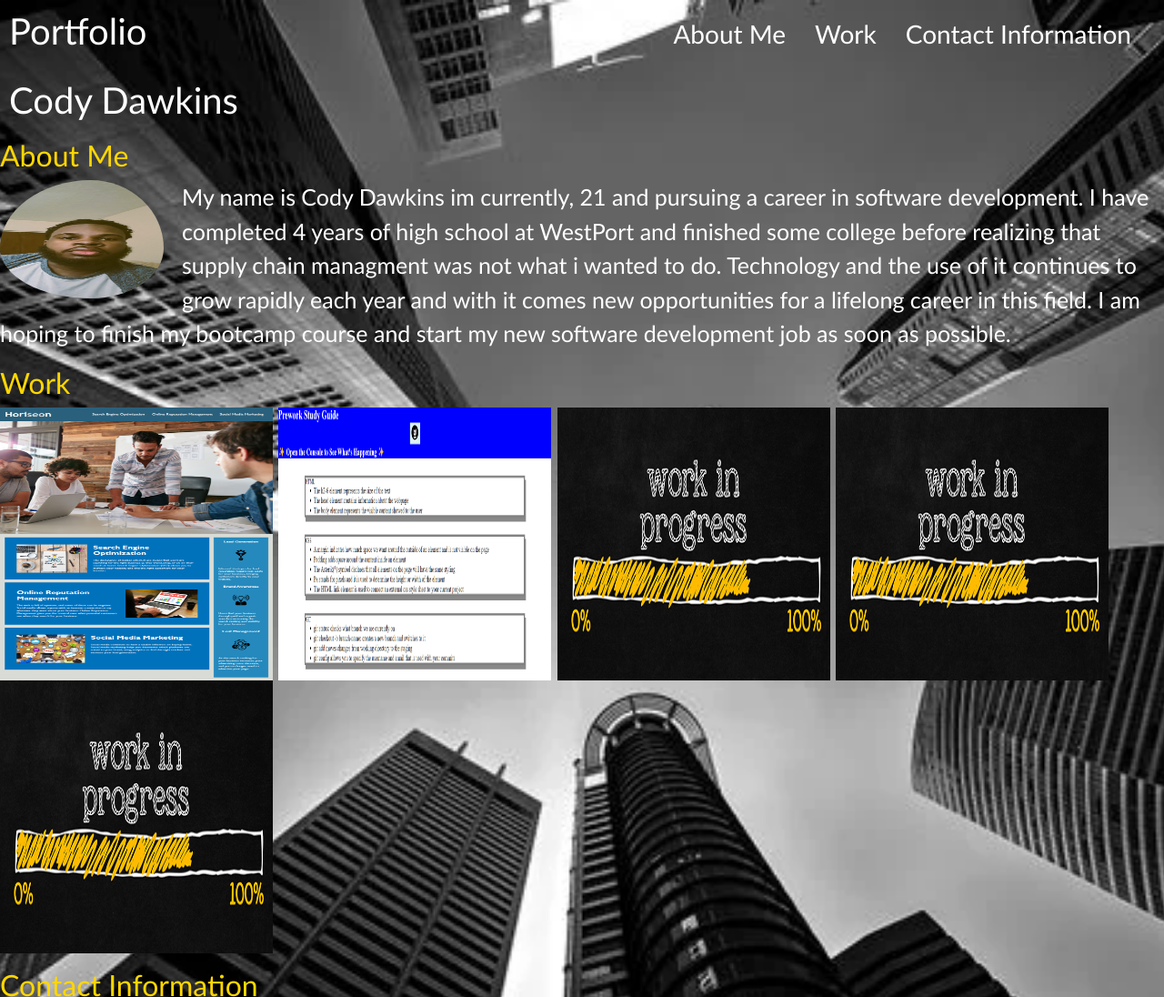
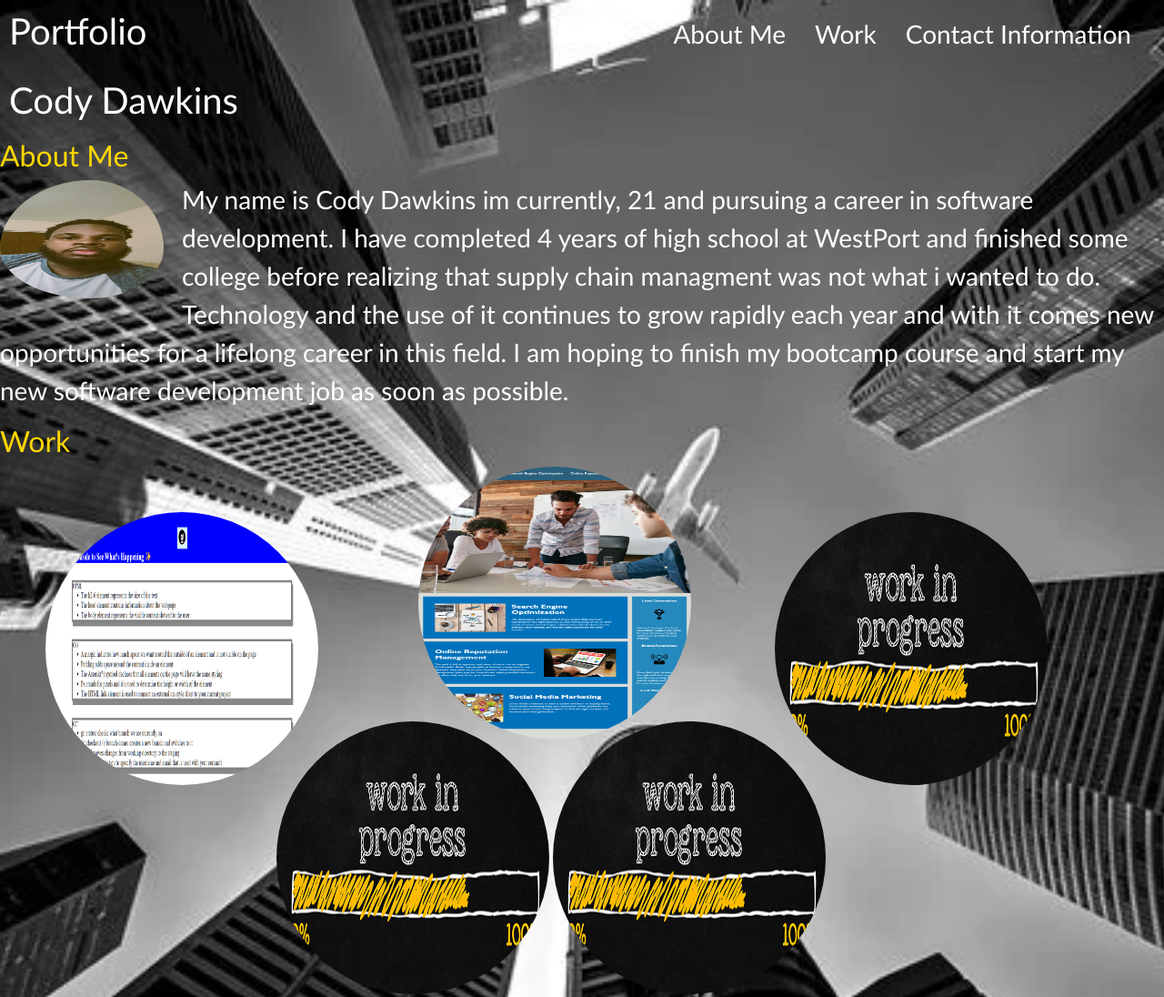
Before and after one commit to dawki5/Challenge-2-Project, a plain HTML site: page index.html in a window 1280 px wide. Shown: the top 1096 px of the page at 91% size. Drawn offline with nearby package versions, Linux system fonts and the light colour scheme.

Commit message:
Finished Website

```diff
--- a/Styling/css/style.css
+++ b/Styling/css/style.css
@@ -56,8 +56,8 @@ nav li a {
 }
 
 p {
-    font-size: 25px;
-    color:white
+    font-size: 28px;
+    color: white
 }
 
 .left {
@@ -73,28 +73,53 @@ p {
     max-width: 100%;
     height: 300px;
     width: 300px;
-
+    border-radius: 80%;
+    position: relative;
+    bottom: -50px;
+    left: 50px;
 }
 
 .P2 {
     max-width: 100%;
     height: 300px;
     width: 300px;
+    position: relative;
+    top: 280px;
+    border-radius: 50%;
 }
 
 .P3 {
     max-width: 100%;
     height: 300px;
     width: 300px;
+    position: relative;
+    top: 280px;
+    border-radius: 50%;
 }
 
-.column {
-    flex-flow: column;
+.P4 {
+    max-width: 100%;
+    height: 300px;
+    width: 300px;
+    position: relative;
+    bottom: -50px;
+    right: 60px;
+    border-radius: 50%;
 }
+
+.P5 {
+    max-width: 100%;
+    height: 300px;
+    width: 300px;
+    position: relative;
+    left: 460px;
+    top: -300px;
+    border-radius: 50%;
+}
+
 
 .About-Me {
     color: gold;
-    font: 30px
 }
 
 .Work {
--- a/index.html
+++ b/index.html
@@ -31,26 +31,27 @@
                 <h2>About Me</h2>
                 <img class=left src="Styling\images\Profile Picture.jpg" alt="Profile Picture">
                 <p>
-                My name is Cody Dawkins im currently, 21 and pursuing a career in software development. I have completed
+                    My name is Cody Dawkins im currently, 21 and pursuing a career in software development. I have
+                    completed
                     4 years of high school at WestPort and finished some college before realizing that supply chain
-                managment was not what i wanted to do. Technology and the use of it continues to grow rapidly each year
+                    managment was not what i wanted to do. Technology and the use of it continues to grow rapidly each
+                    year
                     and with it comes new opportunities for a lifelong career in this field. I am hoping to finish my
                     bootcamp course and start my new software development job as soon as possible.
                 </p>
         </section>
         <section class="Work"><a id="Work">
                 <h2>Work</h2>
-            <div class="column">
-                <p>
-                    <a href="https://dawki5.github.io/Challenge-1-Project/"><img class=P1
-                            src="Styling\images\Project-1.png" alt="Project-1"></a>
-                    <a href="Styling\images\Pre-Work Project.png"><img class="P2"
-                            src="Styling\images\Pre-Work Project.png" alt="first coding project"></a>
-                    <img class="P3" src="Styling\images\place holder img.jpg" alt="work in progress">
-                    <img class="P3" src="Styling\images\place holder img.jpg" alt="work in progress">
-                    <img class="P3" src="Styling\images\place holder img.jpg" alt="work in progress">
-                </p>
-            </div>
+                <a href="https://dawki5.github.io/Challenge-1-Project/"><img class="P1"
+                        src="Styling\images\Pre-Work Project.png" alt="Project-1"></a>
+                <a href="Styling\images\Pre-Work Project.png"><img class="P2" src="Styling\images\place holder img.jpg"
+                        alt="first coding project"></a>
+                <a href="https://www.markspaneth.com/blog/2018/auditing-work-in-progress"><img class="P3"
+                        src="Styling\images\place holder img.jpg" alt="work in progress"></a>
+                <a href="https://www.markspaneth.com/blog/2018/auditing-work-in-progress"><img class="P4"
+                        src="Styling\images\place holder img.jpg" alt="work in progress"></a>
+                <a href="https://www.markspaneth.com/blog/2018/auditing-work-in-progress"><img class="P5"
+                        src="Styling\images\Project-1.png" alt="work in progress"></a>
         </section>
         <section class="Contact-Information">
             <h2>Contact Information<h2><a id="Contact-Information">
@@ -65,4 +66,10 @@
 
 </body>
 
+
+<footer>
+
+
+</footer>
+
 </html>
```
Also changed, not shown: 1 other file. Lines whose indentation alone changed are shown as unchanged.
